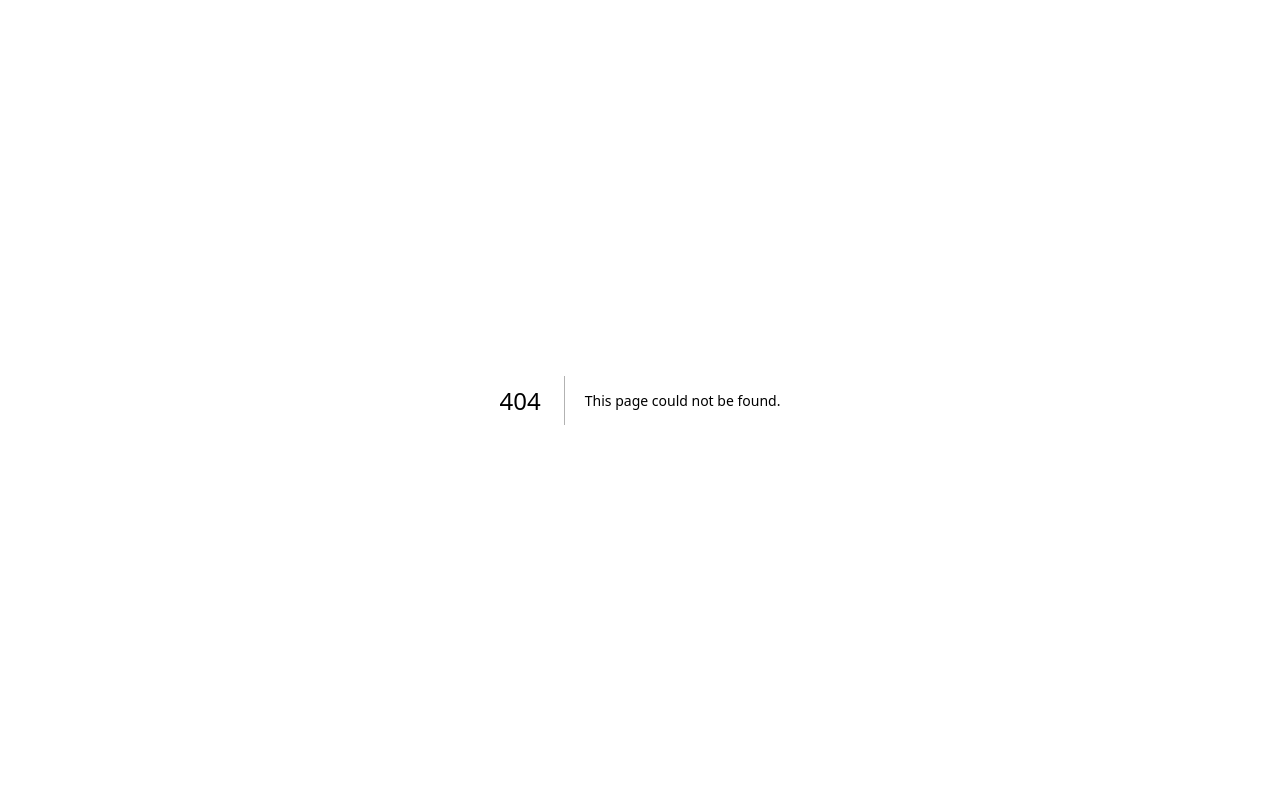
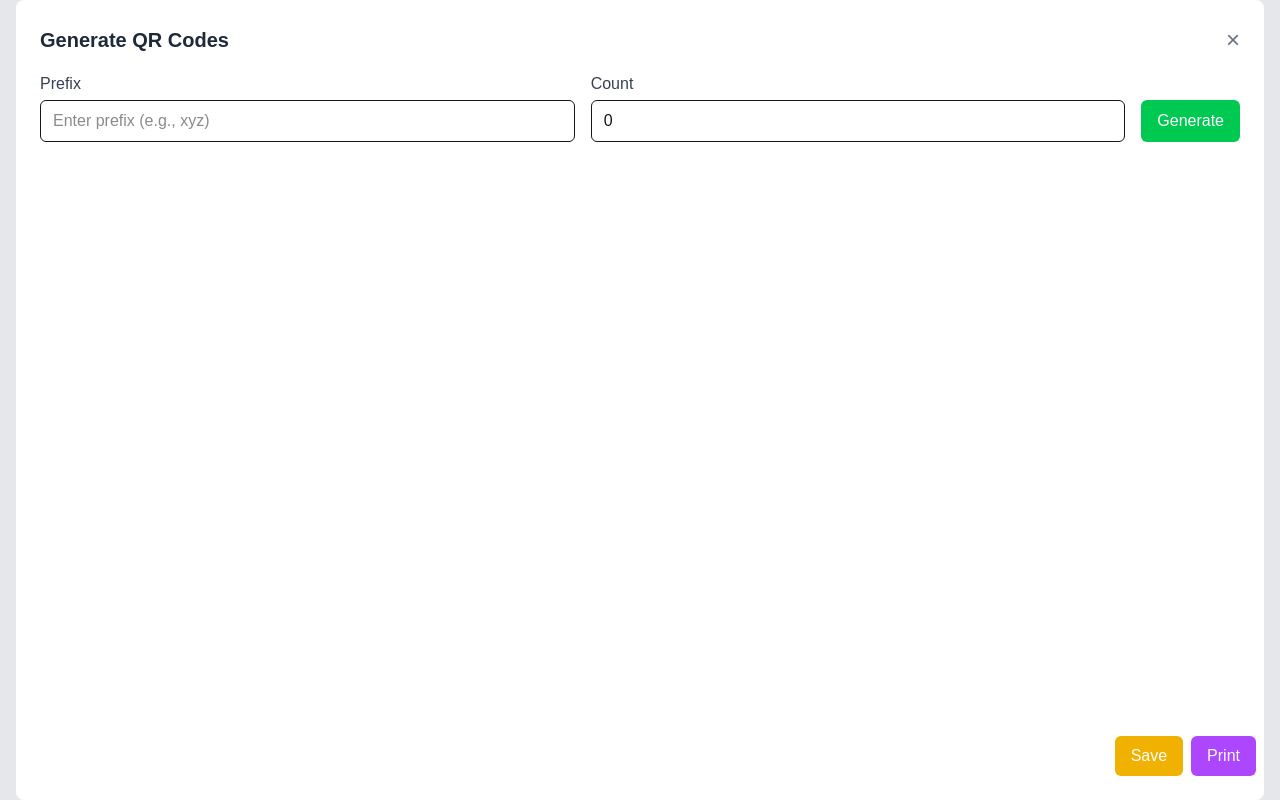
Before and after one commit to JBH105/Qr, a Next.js app: page /QrCodeGenerator in a window 1280 px wide. Before the commit this address had no page. Built offline with nearby package versions, Linux system fonts and the light colour scheme.

Commit message:
Added QR Generated Functionality & On File Save DFX Format

```diff
--- /dev/null
+++ b/app/QrCodeGenerator/page.js
@@ -0,0 +1,184 @@
+"use client";
+import { QRCodeCanvas } from "qrcode.react";
+import React, { useState } from "react";
+
+const generateDXF = (qrData, size, itemName) => {
+  let dxfContent = `0
+SECTION
+2
+ENTITIES
+`;
+
+  const qrSize = 128;
+  const moduleSize = qrSize / size;
+
+  qrData.forEach((item) => {
+    dxfContent += `0
+POLYLINE
+8
+QR_Layer
+66
+1
+10
+0.0
+20
+0.0
+30
+0.0
+0
+VERTEX
+8
+QR_Layer
+10
+${item.x || 0}
+20
+${item.y || 0}
+30
+0.0
+0
+SEQEND
+`;
+  });
+
+  dxfContent += `0
+ENDSEC
+0
+EOF
+`;
+
+  return dxfContent;
+};
+
+function QrCodeGenerator({ toggleModal }) {
+  const [prefix, setPrefix] = useState("");
+  const [count, setCount] = useState(0);
+  const [generatedItems, setGeneratedItems] = useState([]);
+
+  const generateItems = () => {
+    const items = [];
+    for (let i = 1; i <= count; i++) {
+      items.push(`${prefix}${i}`);
+    }
+    setGeneratedItems(items);
+  };
+
+  const handlePrint = () => {
+    window.print();
+  };
+
+  const handleSave = () => {
+    const canvasElements = document.getElementsByTagName("canvas");
+    if (canvasElements.length > 0 && generatedItems.length > 0) {
+      generatedItems.forEach((item, index) => {
+        const link = document.createElement("a");
+        // Generate filename with prefix and number
+        link.download = `${item}.dxf`;
+
+        // Create QR data for single QR code
+        const qrData = [{ x: 0, y: 0 }];
+        const dxfContent = generateDXF(qrData, 128, item);
+        const blob = new Blob([dxfContent], { type: "application/dxf" });
+        link.href = URL.createObjectURL(blob);
+        link.click();
+
+        // Clean up
+        URL.revokeObjectURL(link.href);
+      });
+    }
+  };
+
+  return (
+    <>
+      <div className="fixed inset-0 bg-gray-200 bg-opacity-50 flex items-center justify-center z-50">
+        <div className="bg-white rounded-lg p-6 w-screen h-screen m-4">
+          <div className="flex justify-between items-center mb-4">
+            <h2 className="text-xl font-semibold text-gray-800">
+              Generate QR Codes
+            </h2>
+            <button
+              onClick={toggleModal}
+              className="text-gray-500 hover:text-gray-700 text-2xl"
+            >
+              ×
+            </button>
+          </div>
+
+          <div className="flex items-end space-x-4 mb-6">
+            <div className="flex-1">
+              <label className="block text-gray-700 mb-1">Prefix</label>
+              <input
+                type="text"
+                value={prefix}
+                onChange={(e) => setPrefix(e.target.value)}
+                placeholder="Enter prefix (e.g., xyz)"
+                className="w-full px-3 py-2 border rounded-md focus:outline-none focus:ring-2 focus:ring-blue-500"
+              />
+            </div>
+            <div className="flex-1">
+              <label className="block text-gray-700 mb-1">Count</label>
+              <input
+                type="number"
+                value={count}
+                onChange={(e) =>
+                  setCount(Math.max(0, parseInt(e.target.value) || 0))
+                }
+                placeholder="Enter number"
+                min="0"
+                className="w-full px-3 py-2 border rounded-md focus:outline-none focus:ring-2 focus:ring-blue-500"
+              />
+            </div>
+            <button
+              onClick={generateItems}
+              className="px-4 py-2 bg-green-500 text-white rounded-md hover:bg-green-600 transition-colors duration-200 h-[42px] mb-0"
+            >
+              Generate
+            </button>
+          </div>
+
+          {/* Generated QR Codes */}
+          {generatedItems.length > 0 && (
+            <div className="mb-6">
+              <div className="max-h-[480px] overflow-y-auto">
+                <div className="grid grid-cols-[repeat(auto-fit,minmax(164px,1fr))] gap-4">
+                  {generatedItems.map((item, index) => (
+                    <div key={index} className="flex flex-col items-center">
+                      <p className="text-gray-600 mb-2 text-sm truncate w-full text-center">
+                        {item}
+                      </p>
+                      <div className="p-2 border-2 border-gray-300 rounded-lg">
+                        <QRCodeCanvas value={item} size={128} />
+                      </div>
+                    </div>
+                  ))}
+                </div>
+              </div>
+            </div>
+          )}
+
+          <div className="flex justify-end space-x-2 absolute bottom-6 right-6">
+            <button
+              onClick={handleSave}
+              className="px-4 py-2 bg-yellow-500 text-white rounded-md hover:bg-yellow-600 transition-colors duration-200"
+            >
+              Save
+            </button>
+            <button
+              onClick={handlePrint}
+              className="px-4 py-2 bg-purple-500 text-white rounded-md hover:bg-purple-600 transition-colors duration-200"
+            >
+              Print
+            </button>
+            {/* <button
+              onClick={toggleModal}
+              className="px-4 py-2 bg-blue-500 text-white rounded-md hover:bg-blue-600 transition-colors duration-200"
+            >
+              Close
+            </button> */}
+          </div>
+        </div>
+      </div>
+    </>
+  );
+}
+
+export default QrCodeGenerator;
--- a/app/page.js
+++ b/app/page.js
@@ -1,103 +1,34 @@
-import Image from "next/image";
+"use client";
+import { useState } from "react";
+import QrCodeGenerator from "./QrCodeGenerator/page";
 
 export default function Home() {
+  const [isModalOpen, setIsModalOpen] = useState(false);
+
+  const toggleModal = () => {
+    setIsModalOpen(!isModalOpen);
+  };
+
   return (
-    <div className="grid grid-rows-[20px_1fr_20px] items-center justify-items-center min-h-screen p-8 pb-20 gap-16 sm:p-20 font-[family-name:var(--font-geist-sans)]">
-      <main className="flex flex-col gap-[32px] row-start-2 items-center sm:items-start">
-        <Image
-          className="dark:invert"
-          src="/next.svg"
-          alt="Next.js logo"
-          width={180}
-          height={38}
-          priority
-        />
-        <ol className="list-inside list-decimal text-sm/6 text-center sm:text-left font-[family-name:var(--font-geist-mono)]">
-          <li className="mb-2 tracking-[-.01em]">
-            Get started by editing{" "}
-            <code className="bg-black/[.05] dark:bg-white/[.06] px-1 py-0.5 rounded font-[family-name:var(--font-geist-mono)] font-semibold">
-              app/page.js
-            </code>
-            .
-          </li>
-          <li className="tracking-[-.01em]">
-            Save and see your changes instantly.
-          </li>
-        </ol>
+    <>
+      <div className="flex flex-col items-center justify-center">
+        <div className="w-full flex justify-end mt-3 mr-3">
+          <button
+            onClick={toggleModal}
+            className="px-4 py-2 bg-blue-500 text-white rounded-md hover:bg-blue-600 transition-colors duration-200"
+          >
+            Click Me
+          </button>
+        </div>
+        <div className="flex items-center justify-center p-6">
+          <p className="text-lg font-medium text-gray-700 mb-4">
+            No QR Code Available
+          </p>
+        </div>
+      </div>
 
-        <div className="flex gap-4 items-center flex-col sm:flex-row">
-          <a
-            className="rounded-full border border-solid border-transparent transition-colors flex items-center justify-center bg-foreground text-background gap-2 hover:bg-[#383838] dark:hover:bg-[#ccc] font-medium text-sm sm:text-base h-10 sm:h-12 px-4 sm:px-5 sm:w-auto"
-            href="https://vercel.com/new?utm_source=create-next-app&utm_medium=appdir-template-tw&utm_campaign=create-next-app"
-            target="_blank"
-            rel="noopener noreferrer"
-          >
-            <Image
-              className="dark:invert"
-              src="/vercel.svg"
-              alt="Vercel logomark"
-              width={20}
-              height={20}
-            />
-            Deploy now
-          </a>
-          <a
-            className="rounded-full border border-solid border-black/[.08] dark:border-white/[.145] transition-colors flex items-center justify-center hover:bg-[#f2f2f2] dark:hover:bg-[#1a1a1a] hover:border-transparent font-medium text-sm sm:text-base h-10 sm:h-12 px-4 sm:px-5 w-full sm:w-auto md:w-[158px]"
-            href="https://nextjs.org/docs?utm_source=create-next-app&utm_medium=appdir-template-tw&utm_campaign=create-next-app"
-            target="_blank"
-            rel="noopener noreferrer"
-          >
-            Read our docs
-          </a>
-        </div>
-      </main>
-      <footer className="row-start-3 flex gap-[24px] flex-wrap items-center justify-center">
-        <a
-          className="flex items-center gap-2 hover:underline hover:underline-offset-4"
-          href="https://nextjs.org/learn?utm_source=create-next-app&utm_medium=appdir-template-tw&utm_campaign=create-next-app"
-          target="_blank"
-          rel="noopener noreferrer"
-        >
-          <Image
-            aria-hidden
-            src="/file.svg"
-            alt="File icon"
-            width={16}
-            height={16}
-          />
-          Learn
-        </a>
-        <a
-          className="flex items-center gap-2 hover:underline hover:underline-offset-4"
-          href="https://vercel.com/templates?framework=next.js&utm_source=create-next-app&utm_medium=appdir-template-tw&utm_campaign=create-next-app"
-          target="_blank"
-          rel="noopener noreferrer"
-        >
-          <Image
-            aria-hidden
-            src="/window.svg"
-            alt="Window icon"
-            width={16}
-            height={16}
-          />
-          Examples
-        </a>
-        <a
-          className="flex items-center gap-2 hover:underline hover:underline-offset-4"
-          href="https://nextjs.org?utm_source=create-next-app&utm_medium=appdir-template-tw&utm_campaign=create-next-app"
-          target="_blank"
-          rel="noopener noreferrer"
-        >
-          <Image
-            aria-hidden
-            src="/globe.svg"
-            alt="Globe icon"
-            width={16}
-            height={16}
-          />
-          Go to nextjs.org →
-        </a>
-      </footer>
-    </div>
+      {/* Modal */}
+      {isModalOpen && <QrCodeGenerator toggleModal={toggleModal} />}
+    </>
   );
 }
--- a/package.json
+++ b/package.json
@@ -9,9 +9,10 @@
     "lint": "next lint"
   },
   "dependencies": {
+    "next": "15.2.4",
+    "qrcode.react": "^4.2.0",
     "react": "^19.0.0",
-    "react-dom": "^19.0.0",
-    "next": "15.2.4"
+    "react-dom": "^19.0.0"
   },
   "devDependencies": {
     "@tailwindcss/postcss": "^4",
```
Also changed, not shown: 1 other file (tests, documents, lock files or other folders).
